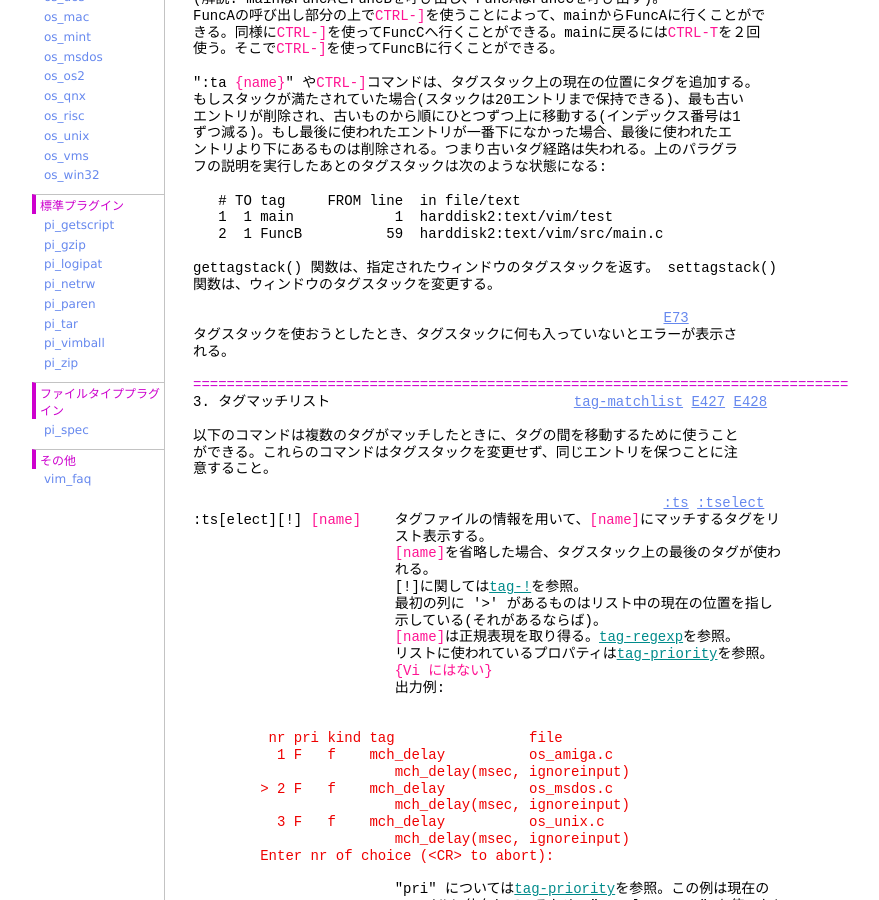
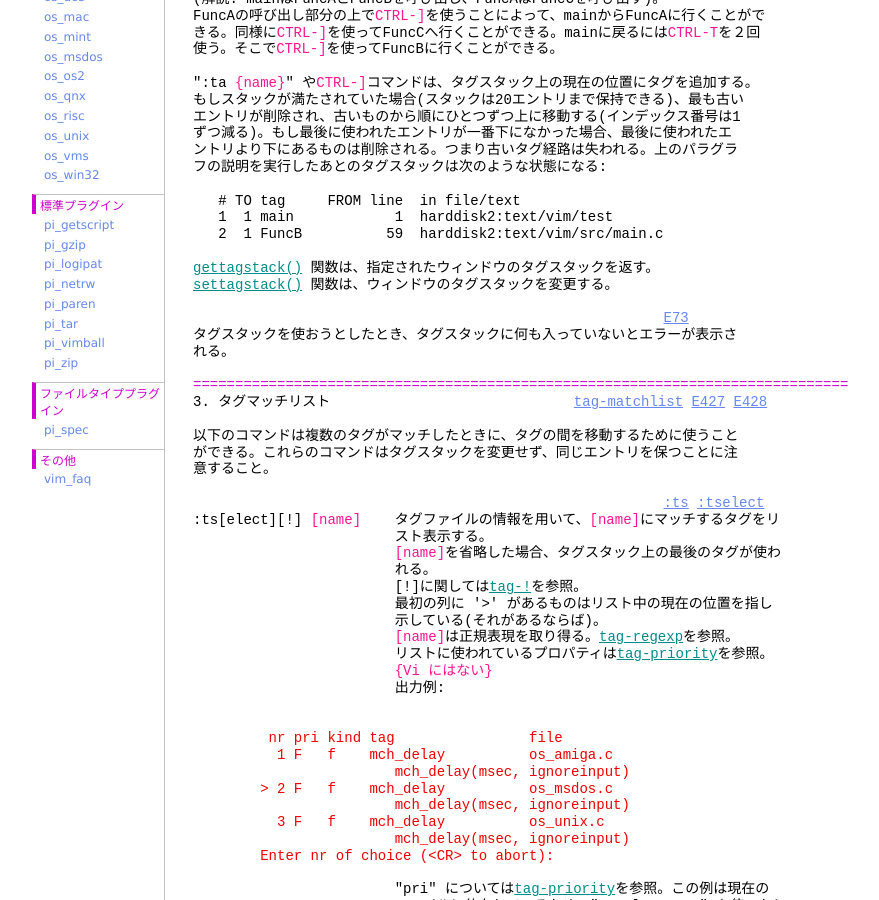
Before and after one commit to vim-jp/vimdoc-ja, a Jekyll site: the page built from tagsrch.html, in a window 1280 px wide and 900 px high, scrolled down 2946 px. Shown: the whole window, without its empty margins (208-1087 px from the left). Built offline with Jekyll 4.4.1, drawn with Linux system fonts in a browser that asks for light colours; nearby versions of some CDN libraries; comment, search, counter and statistics services are not loaded.

Commit message:
Generated by Travis JOB 1414.1
https://travis-ci.org/vim-jp/vimdoc-ja-working/builds/456369178

```diff
--- a/tagsrch.html
+++ b/tagsrch.html
@@ -181,8 +181,8 @@ FuncAの呼び出し部分の上で<span class="Special">CTRL-]</span>を使う
 &nbsp;&nbsp; 1&nbsp;&nbsp;1 main&nbsp;&nbsp;&nbsp;&nbsp;&nbsp;&nbsp;&nbsp;&nbsp;&nbsp;&nbsp;&nbsp;&nbsp;1&nbsp;&nbsp;harddisk2:text/vim/test<br>
 &nbsp;&nbsp; 2&nbsp;&nbsp;1 FuncB&nbsp;&nbsp;&nbsp;&nbsp;&nbsp;&nbsp;&nbsp;&nbsp;&nbsp;&nbsp;59&nbsp;&nbsp;harddisk2:text/vim/src/main.c<br>
 <br>
-gettagstack() 関数は、指定されたウィンドウのタグスタックを返す。 settagstack()<br>
-関数は、ウィンドウのタグスタックを変更する。<br>
+<a class="Identifier" href="eval.html#gettagstack()">gettagstack()</a>&nbsp;関数は、指定されたウィンドウのタグスタックを返す。<br>
+<a class="Identifier" href="eval.html#settagstack()">settagstack()</a>&nbsp;関数は、ウィンドウのタグスタックを変更する。<br>
 <br>
 &nbsp;&nbsp;&nbsp;&nbsp;&nbsp;&nbsp;&nbsp;&nbsp;&nbsp;&nbsp;&nbsp;&nbsp;&nbsp;&nbsp;&nbsp;&nbsp;&nbsp;&nbsp;&nbsp;&nbsp;&nbsp;&nbsp;&nbsp;&nbsp;&nbsp;&nbsp;&nbsp;&nbsp;&nbsp;&nbsp;&nbsp;&nbsp;&nbsp;&nbsp;&nbsp;&nbsp;&nbsp;&nbsp;&nbsp;&nbsp;&nbsp;&nbsp;&nbsp;&nbsp;&nbsp;&nbsp;&nbsp;&nbsp;&nbsp;&nbsp;&nbsp;&nbsp;&nbsp;&nbsp;&nbsp;&nbsp;<a class="Constant" href="tagsrch.html#E73" name="E73">E73</a><br>
 タグスタックを使おうとしたとき、タグスタックに何も入っていないとエラーが表示さ<br>
```
